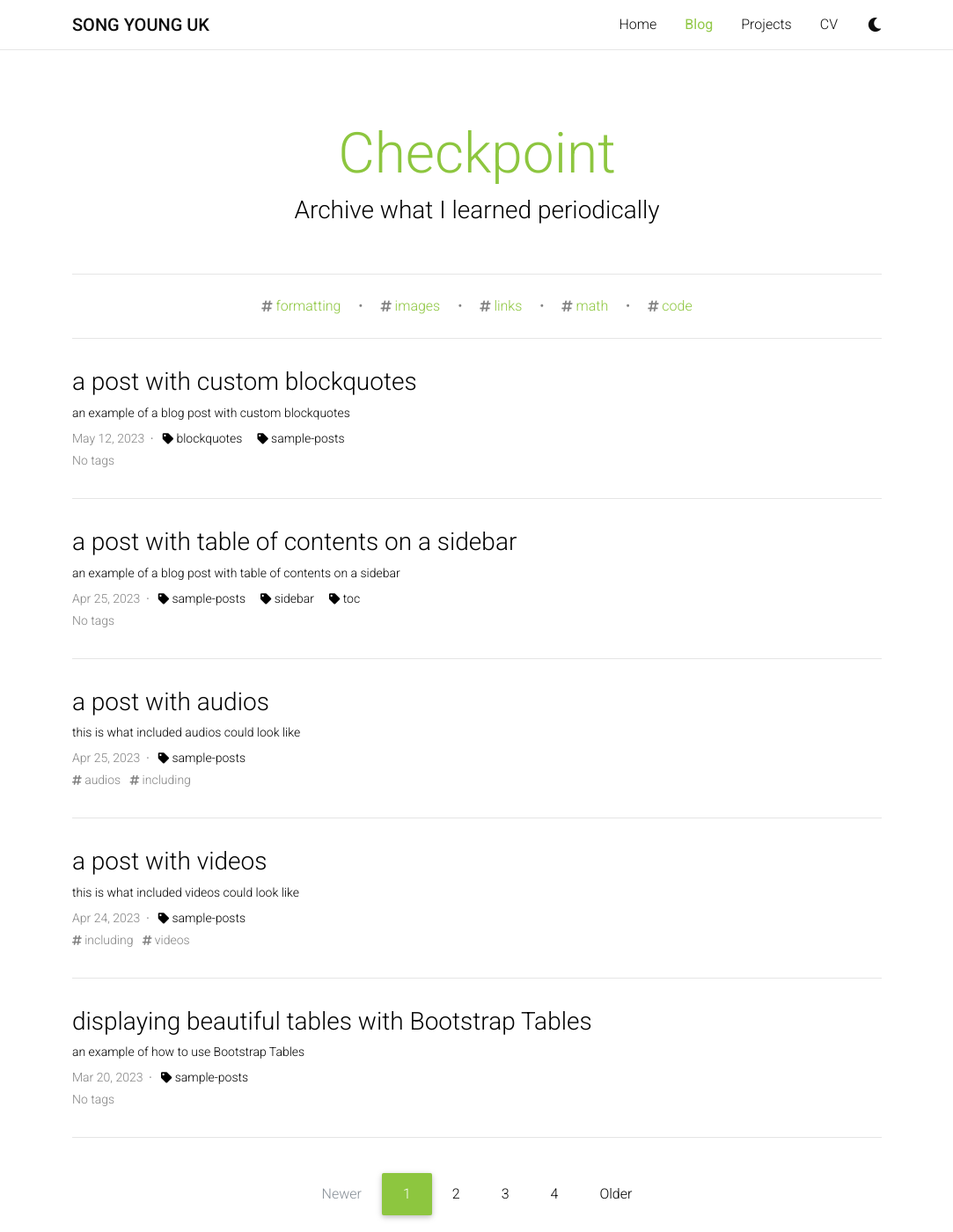
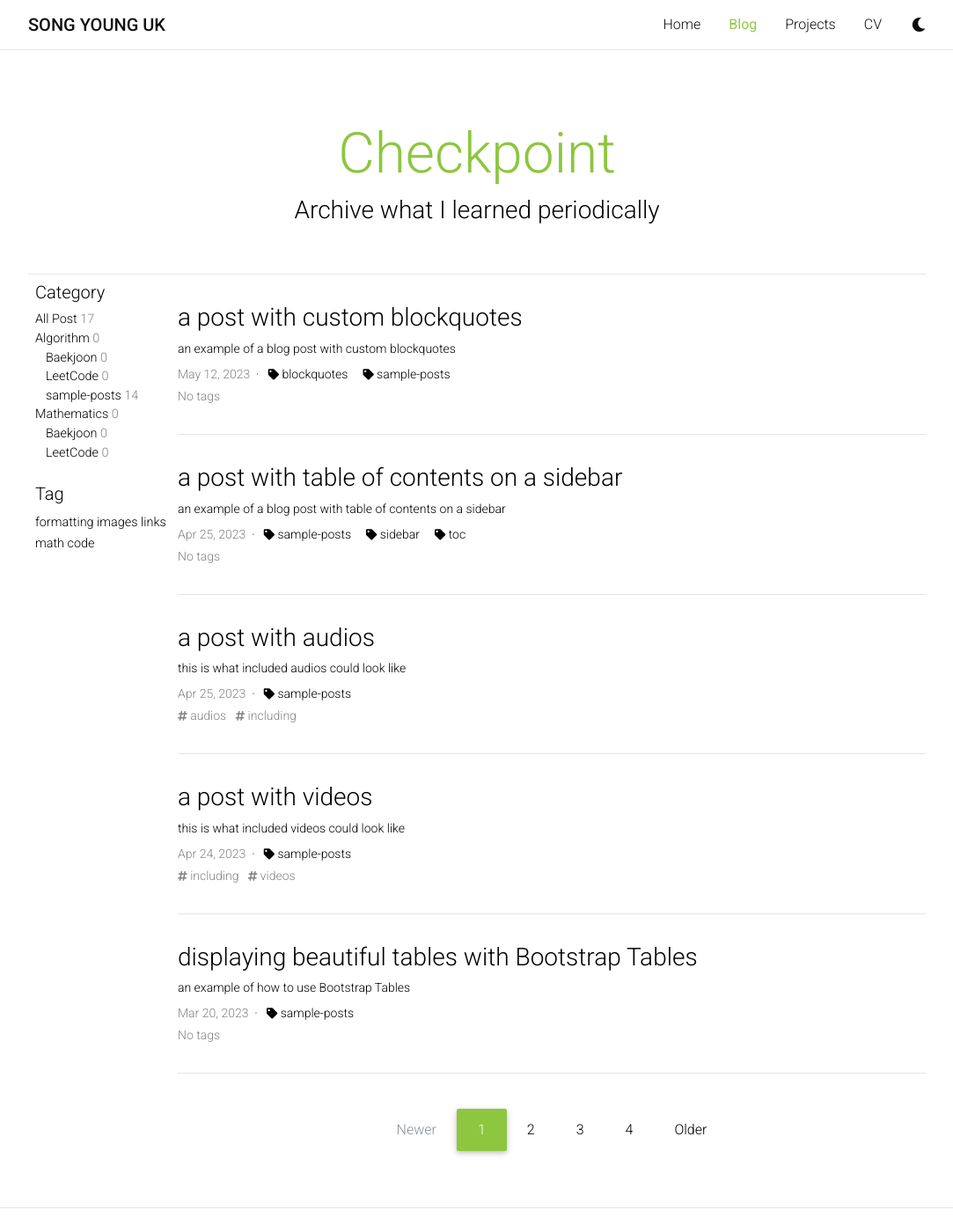
Before and after one commit to R3gardless/R3gardless.github.io, a Jekyll site: the page built from blog/index.html, in a window 1280 px wide and 1400 px high. Shown: the whole window at 88% size, without its empty margins (98-1181 px from the left). Built offline with Jekyll 4.4.1, drawn with Linux system fonts in a browser that asks for light colours; the list of posts is cut into pages by our own code; comment, search, counter and statistics services are not loaded; a style sheet for code colours, icons or effects is not loaded.

Commit message:
[ADD] Blog Layout 전면 수정

```diff
--- a/_config.yml
+++ b/_config.yml
@@ -53,7 +53,7 @@ navbar_fixed: true
 footer_fixed: false
 
 # Dimensions
-max_width: 950px
+max_width: 1050px
 
 # TODO: add layout settings (single page vs. multi-page)
 
@@ -258,7 +258,17 @@ jekyll-archives:
     category: "/blog/category/:name/"
 
 display_tags: ["formatting", "images", "links", "math", "code"] # these tags will be displayed on the front page of your blog
-display_categories: [""]
+display_categories:
+  - name: Algorithm
+    list:
+      - Baekjoon
+      - LeetCode
+      - sample-posts
+  - name: Mathematics
+    list:
+      - LeetCode
+      - Baekjoon
+
 # -----------------------------------------------------------------------------
 # Jekyll Scholar
 # -----------------------------------------------------------------------------
--- a/_sass/_base.scss
+++ b/_sass/_base.scss
@@ -151,6 +151,8 @@ a:hover {
       }
     }
   }
+
+
 }
 
 .post-description {
@@ -485,6 +487,48 @@ footer.sticky-bottom {
   }
 }
 
+.post-container {
+  display: flex;
+  .post-meta-container {
+    width: 170px;
+    padding: 0.5rem;
+    flex-shrink: 0;
+    .post-category-container {
+      margin-bottom: 1.5rem;
+      p {
+        margin-bottom: 0;
+        font-size:0.9rem;
+        .post-number {
+          color: var(--global-text-color-light);
+        }
+        a {
+          color: var(--global-text-color);
+        }
+        a:hover {
+          color: var(--global-theme-color);
+        }
+      }
+      .category-subheading {
+        margin-left: 0.75rem;
+      }
+    }
+    .post-tag-container {
+      a {
+        margin-bottom: 0;
+        font-size:0.9rem;
+        color: var(--global-text-color);
+      }
+      a:hover {
+        color: var(--global-theme-color);
+      }
+
+    }
+  }
+  .post-list-container {
+    flex-grow: 1;
+    width: calc(100% - 200px); /* Calculate the width by subtracting the fixed container width */
+  }
+}
 .post-title {
   mjx-container[jax="CHTML"][display="true"] {
     display: unset;
@@ -843,6 +887,23 @@ html.transition *:after {
 
 // Extra Markdown style (post Customization)
 .post {
+
+  .post-categories {
+    margin-bottom: 0;
+    font-size: 0.875rem;
+    .post-subheading {
+      font-size:1rem;
+      color : var(--global-text-color);
+    }
+    a {
+      color : var(--global-text-color-light);
+      text-decoration: none;
+
+      &:hover {
+        color: var(--global-theme-color);
+      }
+    }
+  }
   .post-meta {
     color: var(--global-text-color-light);
     font-size: 0.875rem;
@@ -852,17 +913,25 @@ html.transition *:after {
   .post-tags {
     color: var(--global-text-color-light);
     font-size: 0.875rem;
-    padding-top: 0.25rem;
-    padding-bottom: 1rem;
+    margin-top: 0.5rem;
+    margin-bottom : 1.5rem;
+    span {
+      color : var(--global-text-color-light);
+    }
+    .post-subheading {
+      font-size:1rem;
+      color : var(--global-text-color);
+    }
 
     a {
-      color: var(--global-text-color-light);
+      color : var(--global-text-color-light);
       text-decoration: none;
 
       &:hover {
         color: var(--global-theme-color);
       }
     }
+
   }
 
   .post-content {
@@ -1051,6 +1120,17 @@ nav[data-toggle="toc"] {
       margin-bottom: 1.5rem;
     }
   }
+  .post-container {
+    flex-direction: column;
+    .post-meta-container {
+      width: 100% !important;
+      border-bottom: 1px solid var(--global-divider-color);
+    }
+    .post-list-container {
+      width: 100% !important;
+    }
+  }
+
 }
 
 /* Tips, warnings, and dangers blockquotes */
--- a/blog/index.html
+++ b/blog/index.html
@@ -22,24 +22,54 @@ pagination:
     <h3>{{ site.blog_description }}</h3>
   </div>
   {% endif %}
+  <div class="post-container">
+    <div class="post-meta-container">
+      <div class="post-category-container">
+        <h5>Category</h5>
+        {% if site.display_categories %}
+          <p class="category-heading">
+            <a href="{{ '/blog/' | relative_url }}">All Post</a>
+            <span class="post-number">
+              {{ site.posts | size }}
+            </span>
+          </p>
+          {% for category in site.display_categories %}
+          <p class="category-heading">
+            <a href="{{ category["name"] | slugify | prepend: '/blog/category/' | prepend: site.baseurl}}">
+              {{ category["name"] }}
+            </a>
+            <span class="post-number">
+              {{ site.categories[category] | size }}
+            </span>
+          </p>
+            {% assign sorted_categories = category["list"] | sort %}
+            {% for key in sorted_categories %}
+              <p class="category-subheading">
+                <a href="{{ key | slugify | prepend: '/blog/category/' | prepend: site.baseurl}}">
+                  {{key}}
+                </a>
+                <span class="post-number">
+                  {{ site.categories[key] | size }}
+                </span>
+              </p>
+            {% endfor %}
+          {% endfor %}
+        {% endif %}
+      </div>
+      <div class="post-tag-container">
+        <h5>Tag</h5>
         {% if site.display_tags %}
-  <div class="tag-list">
-    <ul class="p-0 m-0">
           {% for tag in site.display_tags %}
-      <li>
-        <i class="fas fa-hashtag fa-sm"></i>
-        <a href="{{ tag | slugify | prepend: '/blog/tag/' | relative_url }}"
-          >{{ tag }}</a
-        >
-      </li>
+            <a href="{{ tag | slugify | prepend: '/blog/tag/' | prepend: site.baseurl}}">
+              {{ tag }}
+            </a>
           {% unless forloop.last %}
-      <p>&bull;</p>
           {% endunless %}
           {% endfor %}
-    </ul>
+        {% endif %}
       </div>
-  {% endif %}
-
+    </div>
+    <div class="post-list-container">
       <ul class="post-list">
         {% for post in paginator.posts %}
         {% assign tags = post.tags | join: ""%}
@@ -49,6 +79,7 @@ pagination:
           <div class="row">
             <div class="col-sm-9">
               {%- endif -%}
+
               <h3 class="post-title">
                 {% if post.redirect == blank %}
                 <a href="{{ post.url | prepend: site.baseurl }}">{{ post.title }}</a>
@@ -130,4 +161,11 @@ pagination:
       </ul>
 
       {% include pagination.html %}
+
     </div>
+
+  </div>
+
+
+
+</div>
```
Also changed, not shown: _layouts/post.html (+34 -14 lines). Lines whose indentation alone changed are shown as unchanged.
